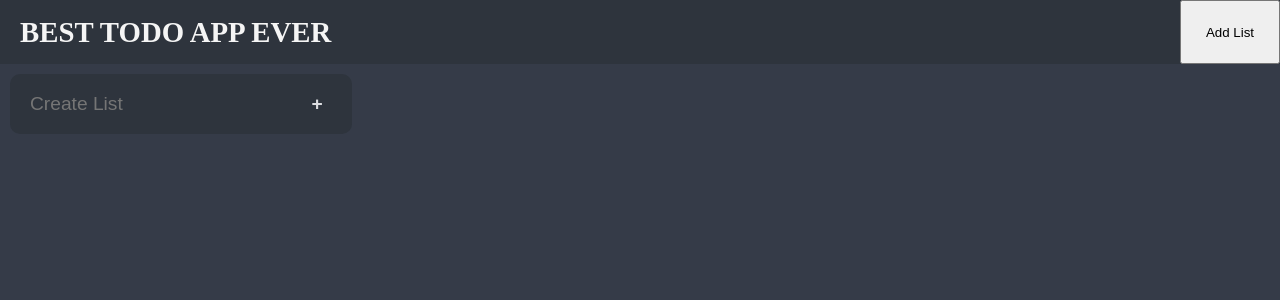
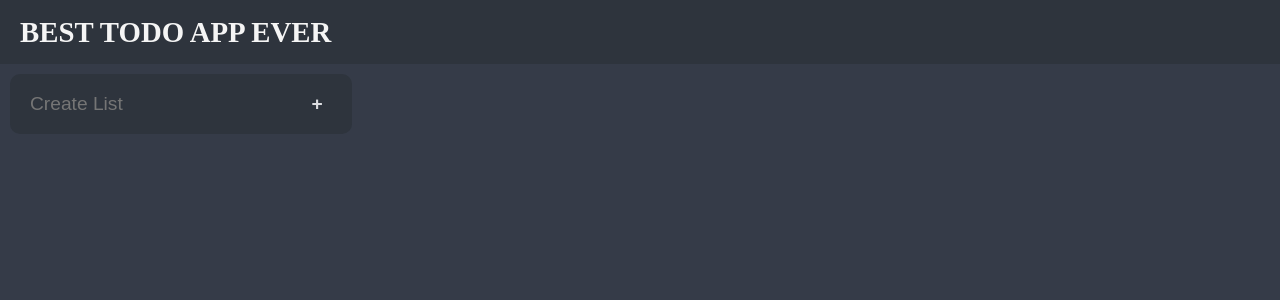
Before and after one commit to FAykut1/Todo-App-w-React, a React (Create React App) app: page / in a window 1280 px wide. Shown: the top 300 px of the page. Built offline with nearby package versions, Linux system fonts and the light colour scheme.

Commit message:
Header add list button deleted

```diff
--- a/src/components/Header.js
+++ b/src/components/Header.js
@@ -4,7 +4,6 @@ const Header = ({createList}) => {
   return (
     <div className="header">
       <div>BEST TODO APP EVER</div>
-      <button onClick={() => createList()}>Add List</button>
     </div>
   );
 }
```
